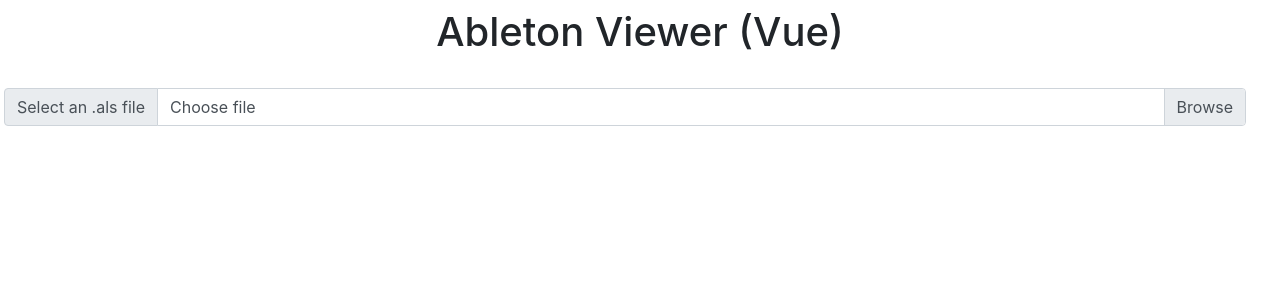
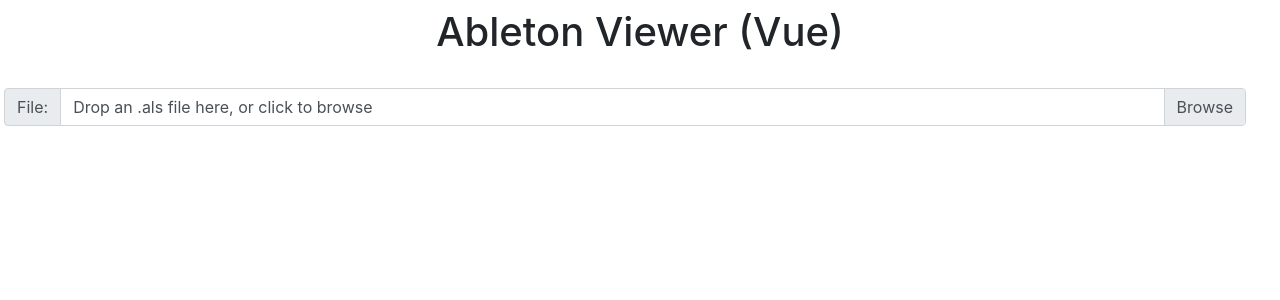
Before and after one commit to itsbrex/ableton-viewer-vue, a Vue app: page / in a window 1280 px wide. Shown: the top 300 px of the page. Built offline with nearby package versions, Linux system fonts and the light colour scheme.

Commit message:
Changes some words

```diff
--- a/src/components/Main.vue
+++ b/src/components/Main.vue
@@ -16,7 +16,7 @@
     <div v-if="!file.isBeingProcessed && !file.isValid"
          class="row input-group mb-4">
       <div class="input-group-prepend">
-        <span class="input-group-text">Select an .als file</span>
+        <span class="input-group-text">File:</span>
       </div>
       <div class="custom-file">
         <input
@@ -25,7 +25,7 @@
            class="custom-file-input"
            id="inputGroupFile01"
            aria-describedby="chooseFile">
-        <label class="custom-file-label" for="chooseFile">Choose file</label>
+        <label class="custom-file-label" for="chooseFile">Drop an .als file here, or click to browse</label>
       </div>
     </div>
 
```
